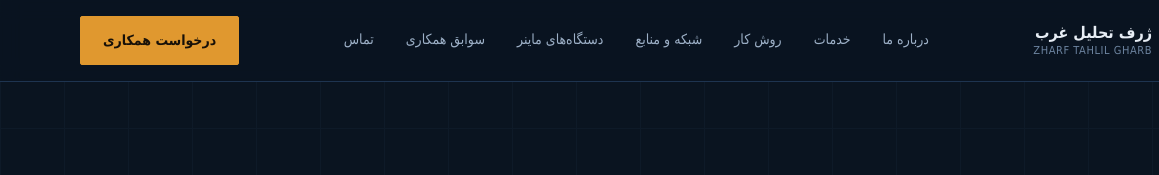
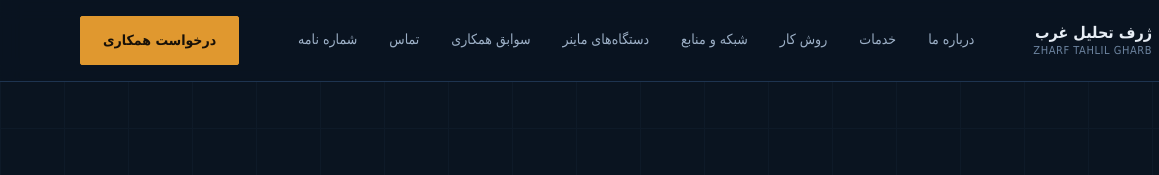
Before and after one commit to systemazmaco-sys/Zharf_Tahlil_Gharb_2, a plain HTML site: page index.html in a window 1280 px wide. Shown: the top 175 px of the page, 0-1159 px from the left. Drawn offline with Linux system fonts and the light colour scheme; a small style sheet from the web is missing.

Commit message:
Update index.html

```diff
--- a/index.html
+++ b/index.html
@@ -433,6 +433,7 @@
       <a href="#devices">دستگاه‌های ماینر</a>
       <a href="#track-record">سوابق همکاری</a>
       <a href="#contact">تماس</a>
+      <a href="letter-numbering.html" target="_blank" rel="noopener">شماره نامه</a>
     </nav>
     <a href="#contact" class="btn btn-primary">درخواست همکاری</a>
   </div>
```
